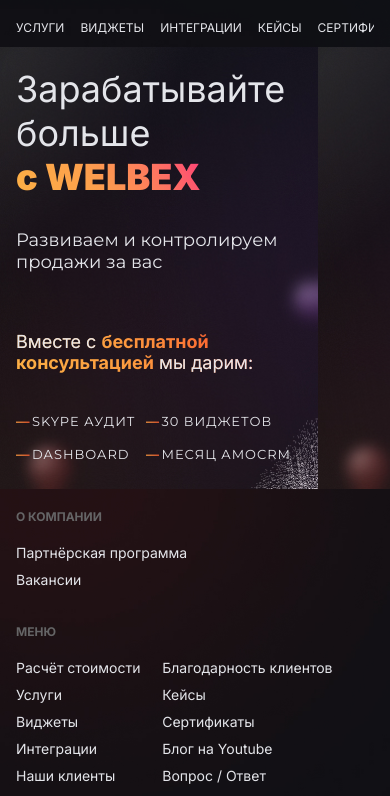
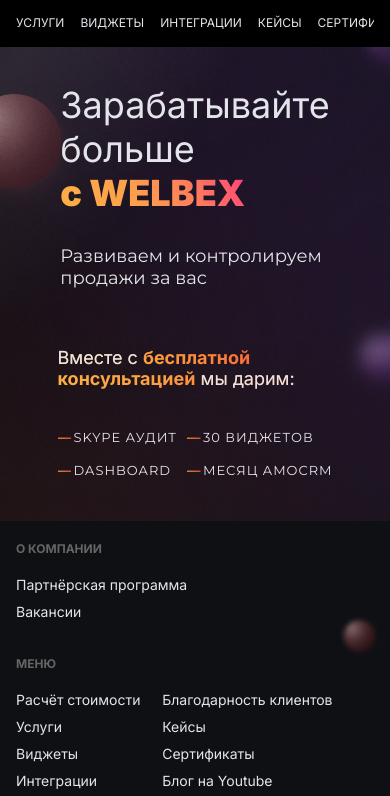
Before and after one commit to letow/amocrm-task2, a plain HTML site: page index.html in a window 390 px wide. Shown: the top 796 px of the page. Drawn offline with Linux system fonts and the light colour scheme.

Commit message:
mobile layout fix

```diff
--- a/index.css
+++ b/index.css
@@ -31,6 +31,7 @@ body {
 body {
     background-image: url("/img/Desktop.jpg");
     background-size: cover;
+    background-position: top;
     background-repeat: no-repeat;
 }
 
@@ -44,11 +45,19 @@ footer {
 
 nav {
     margin-top: 50px;
+    gap: 30px;
+}
+
+.nav__contacts {
+    display: flex;
+    column-gap: 40px;
+    flex-wrap: wrap;
 }
 
 .wrapper {
     max-width: 1140px;
     margin: 0 auto;
+    padding: 20px;
 }
 
 .logo {
@@ -62,6 +71,8 @@ nav {
 
 .tel {
     font-weight: 500;
+    margin-bottom: 10px;
+    white-space: nowrap;
 }
 
 .links {
@@ -186,22 +197,35 @@ nav {
     .wrapper {
         margin: auto;
     }
+
+    main,
+    footer {
+        flex-direction: column;
+    }
+
+    main {
+        padding: 16px !important;
+    }
 }
 
 @media (width < 800px) {
     .logo-box,
-    nav > .tel,
-    nav > .messengers {
+    nav > .nav__contacts {
         display: none;
     }
 
     nav {
         margin: 0;
+        background-color: #000;
     }
 
     main {
-        background-image: url("img/bg.jpg");
-        background-size: contain;
+        background-image: url("img/bg.png");
+        background-size: cover;
+        background-repeat: no-repeat;
+        display: flex;
+        padding: 150px 30px;
+        align-items: center;
     }
 
     .links {
@@ -218,21 +242,15 @@ nav {
     }
 
     .wrapper {
-        padding: 10px 0;
+        padding: 0;
     }
 
     footer {
         margin: 0 16px;
     }
 
-    main,
     nav {
-        padding: 0 16px;
-    }
-
-    main,
-    footer {
-        flex-direction: column;
+        padding: 5px 16px;
     }
 
     .contact {
--- a/index.html
+++ b/index.html
@@ -30,8 +30,9 @@
                     <a href="#"><li>Кейсы</li></a>
                     <a href="#"><li>Сертификаты</li></a>
                 </ul>
+                <div class="nav__contacts">
                     <p class="tel mt10">+7 555 555 55 55</p>
-                <div class="messengers mt10">
+                    <div class="messengers">
                         <a href="#">
                             <img src="icon/telegram.svg" alt="telegram" />
                         </a>
@@ -41,6 +42,7 @@
                         <a href="#">
                             <img src="icon/whatsapp.svg" alt="whatsapp" />
                         </a>
+                    </div>
                 </div>
             </nav>
             <main>
@@ -87,9 +89,7 @@
                         <div class="benefits-item days">
                             <p class="benefits-item-header fz18 wide">35 дней</p>
                             <p class="benefits-item-header fz18 narrow">месяц amocrm</p>
-                            <p class="benefits-item-caption caption-text fz16">
-                                использования CRM
-                            </p>
+                            <p class="benefits-item-caption caption-text fz16">использования CRM</p>
                         </div>
                     </div>
                 </div>
@@ -111,12 +111,8 @@
                         <a href="#" class="integrations"><li>Интеграции</li></a>
                         <a href="#" class="clients"><li>Наши клиенты</li></a>
                         <a href="#" class="cases"><li>Кейсы</li></a>
-                        <a href="#" class="thanks wide"
-                            ><li>Благодарственные письма</li></a
-                        >
-                        <a href="#" class="thanks narrow"
-                            ><li>Благодарность клиентов</li></a
-                        >
+                        <a href="#" class="thanks wide"><li>Благодарственные письма</li></a>
+                        <a href="#" class="thanks narrow"><li>Благодарность клиентов</li></a>
                         <a href="#" class="certs"><li>Сертификаты</li></a>
                         <a href="#" class="blog"><li>Блог на Youtube</li></a>
                         <a href="#" class="faq"><li>Вопрос / Ответ</li></a>
```
Also changed, not shown: img/bg.jpg (deleted), img/bg.png (added). Lines whose indentation alone changed are shown as unchanged.
